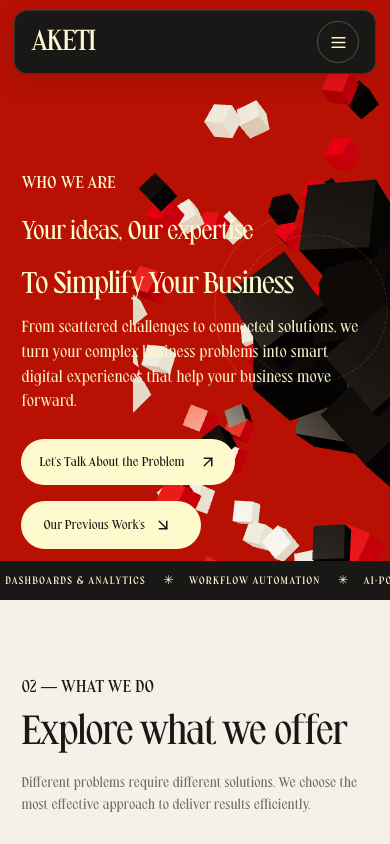
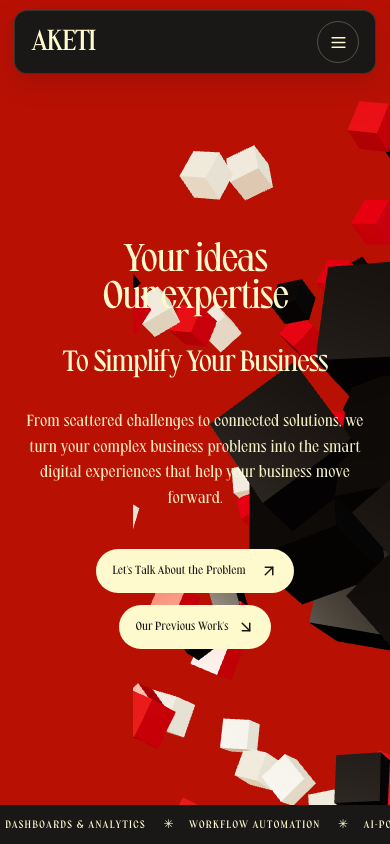
Before and after one commit to Aketi-Sai-Krishna/Aketi.com, a React (Vite) app: page /#home in a window 390 px wide. Shown: the top 844 px of the page. Built offline with nearby package versions, Linux system fonts and the light colour scheme.

Commit message:
Fix : Hero section modified according to desktop version

```diff
--- a/src/components/Hero.tsx
+++ b/src/components/Hero.tsx
@@ -9,13 +9,13 @@ export default function Hero() {
       <div className="hero-grid">
         {/* Hero content */}
         <div className="hero-copy">
-          <div><p className="eyebrow">WHO WE ARE</p></div>
+          {/* <div><p className="eyebrow">WHO WE ARE</p></div> */}
           <h1 className="hero-title">
-            <span>Your ideas, Our expertise</span>
+            <span>Your ideas <br/> Our expertise</span>
           </h1>
           <h2 className="hero-subtitle"> To Simplify Your Business</h2>
           <p className="hero-description">
-            From scattered challenges to connected solutions, we turn your complex business problems into smart digital experiences that help your business move forward.
+            From scattered challenges to connected solutions, we turn your complex business problems into the smart digital experiences that help your business move forward.
           </p>
           {/* Hero actions */}
           <div className="hero-actions">
--- a/src/components/hero.scss
+++ b/src/components/hero.scss
@@ -3,27 +3,22 @@
    AKETI HERO SECTION
 ========================================= */
 
-// .hero {
-//   position: relative;
-//   min-height: 100svh;
-//   padding-top: 80px;
-//   overflow: hidden;
-
-//   background: var(--red);
-//   color: var(--lemon);
-// }
-
-.hero {
+.hero.section-shell {
   position: relative;
-  min-height: 100svh;
-  // padding-top: 80px;
+  isolation: isolate;
 
   display: flex;
   flex-direction: column;
 
+  width: 100%;
+  max-width: none;
+  min-height: 100svh;
+
+  padding: 0 24px;
+
   background: var(--red);
   color: var(--lemon);
-   isolation: isolate;
+
   overflow: hidden;
 }
 
@@ -31,42 +26,118 @@
    HERO GRID
 ========================================= */
 
-// .hero-grid {
-//   min-height: min(680px, calc(100svh - 150px));
-//   display: grid;
-//   grid-template-columns: minmax(0, 1.3fr) minmax(0, 0.75fr);
-//   align-items: center;
-//   gap: 18px;
-// }
+.hero-grid {
+  position: relative;
+  isolation: isolate;
+  z-index: 1;
 
-.hero-grid {
+  display: grid;
+  grid-template-columns: minmax(0, 1fr) minmax(0, 1fr);
+  align-items: center;
+
   flex: 1;
+  width: 100%;
+  min-width: 0;
+  min-height: 650px;
+
+  background: transparent;
+}
+
+/* =========================================
+   ORBIT VISUAL — FULL-WIDTH BACKGROUND
+========================================= */
+
+.hero-art {
+  position: absolute;
+  z-index: 0;
+
+  top: 0;
+  right: -24px;
+  bottom: 0;
+  left: -24px;
+
+  width: auto;
+  height: 100%;
+
+  min-width: 0;
   min-height: 0;
 
-  display: grid;
-  grid-template-columns: minmax(0, 1.3fr) minmax(0, 0.75fr);
-  align-items: center;
-  gap: 18px;
-  position: relative;
-  z-index: 3;
+  background: transparent;
+  overflow: visible;
+  pointer-events: auto;
 }
+
+.hero-art > .orbit-visual {
+  position: absolute;
+  inset: 0;
+
+  width: 100%;
+  height: 100%;
+
+  min-width: 0;
+  min-height: 0;
+
+  background: transparent;
+}
+
+/* Remove decorative orbit rings */
+
+.hero-art::before,
+.hero-art::after {
+  display: none;
+  content: none;
+}
+
+/* =========================================
+   HERO CONTENT — LEFT SIDE
+========================================= */
 
 .hero-copy {
   position: relative;
   z-index: 2;
 
+  grid-column: 1;
+  grid-row: 1;
+
+  display: flex;
+  flex-direction: column;
+  align-items: flex-start;
+
   width: 100%;
+  max-width: 680px;
   min-width: 0;
-  padding: 3px 0 40px;
 
-  .eyebrow{
-    padding: 20px 0 10px;
-     margin: 60px 0 15px 0 ;
-  }
+  margin: 120px 0px 25px 25px;
+  padding-top: 0px;
+
+  text-align: left;
+  background: transparent;
 }
 
 /* =========================================
-   HERO HEADLINE
+   EYEBROW
+========================================= */
+
+.hero-copy .eyebrow {
+  display: block;
+  visibility: visible;
+  opacity: 1;
+
+  width: fit-content;
+  margin: 0 0 22px;
+  padding: 0;
+
+  color: var(--lemon);
+
+  font-size: 13px;
+  font-weight: 600;
+  line-height: 1.4;
+  letter-spacing: 0.12em;
+  text-transform: uppercase;
+}
+
+/* =========================================
+   MAIN HEADING
 ========================================= */
 
 .hero-title {
@@ -76,26 +147,27 @@
 
   width: 100%;
   max-width: 100%;
-  margin: 5px 0 15px 0 ;
+
+  margin: 5px 0 15px;
 
   color: var(--lemon);
 
   font-family: inherit;
-  font-size: clamp(48px, 5.15vw, 84px);
+  font-size: clamp(54px, 5.1vw, 88px);
   font-weight: 400;
-  line-height: 1.12;
-  letter-spacing: -0.025em;
+  line-height: 1.05;
+  letter-spacing: -0.035em;
 
   span {
     display: block;
     width: 100%;
-    // max-width: 100%;
-    white-space: nowrap;
-    // line-height: inherit;
+    white-space: normal;
   }
 }
 
-
+/* =========================================
+   SUBHEADING
+========================================= */
 
 .hero-subtitle {
   display: flex;
@@ -104,48 +176,44 @@
 
   width: 100%;
   max-width: 100%;
-  margin: 15px 0 15px 0 ;
+
+  margin: 15px 0;
 
   color: var(--lemon);
 
   font-family: inherit;
-  font-size: clamp(28px, 5.15vw, 64px);
+  font-size: clamp(32px, 3.5vw, 54px);
   font-weight: 300;
   line-height: 1.12;
   letter-spacing: -0.045em;
-
-  span {
-    display: block;
-    width: 100%;
-    // max-width: 100%;
-    white-space: nowrap;
-    // line-height: inherit;
-  }
 }
 
 /* =========================================
-   HERO DESCRIPTION
+   DESCRIPTION
 ========================================= */
 
 .hero-description {
-  max-width: 680px;
-   margin: 15px 0 15px 0 ;
+  max-width: 880px;
+  margin: 15px 0;
+
   color: rgba(255, 250, 205, 0.95);
-  font-size: clamp(25px, 1.2vw, 22px);
-  line-height: 1.85;
+
+  font-size: clamp(16px, 1.35vw, 20px);
   font-weight: 500;
+  line-height: 1.7;
 }
 
 /* =========================================
-   HERO BUTTONS
+   ACTION BUTTONS
 ========================================= */
 
 .hero-actions {
   display: flex;
   align-items: center;
+  justify-content: flex-start;
   flex-wrap: wrap;
+
   gap: 20px;
-
   margin-top: 30px;
 }
 
@@ -167,8 +235,13 @@
 }
 
 .button-cream {
+  display: inline-flex;
+  align-items: center;
+  justify-content: center;
+  gap: 14px;
+
+  min-width: 205px;
   min-height: 48px;
-  min-width: 205px;
   padding: 14px 22px;
 
   border-radius: 999px;
@@ -184,186 +257,50 @@
 }
 
 .showreel-link {
+  display: inline-flex;
+  align-items: center;
+  justify-content: center;
+  gap: 10px;
+
+  min-width: 180px;
   min-height: 48px;
-  min-width: 180px;
   padding: 14px 22px;
+
   border-radius: 999px;
+
   background: var(--lemon);
   color: var(--ink);
 
+  font-size: 13px;
+  font-weight: 700;
+  text-decoration: none;
 
-  display: inline-flex;
-  align-items: center;
-  gap: 10px;
-
-//   color: var(--lemon);
- font-weight: 700;
-
-  font-size: 13px;
-  text-decoration: none;
+  transition: transform 0.2s ease;
 }
 
-.play-button {
-  display: grid;
-  place-items: center;
-
-  width: 42px;
-  height: 42px;
-  flex-shrink: 0;
-
-  border: 1px solid rgba(255, 250, 205, 0.8);
-  border-radius: 50%;
-
-  font-size: 15px;
-
-  transition:
-    color 0.2s ease,
-    background-color 0.2s ease,
-    transform 0.2s ease;
-}
-
-.showreel-link:hover .play-button {
-  background: var(--lemon);
-  color: var(--red);
-  transform: translateY(-2px);
+.showreel-link:hover {
+  transform: translateY(-3px);
 }
 
 /* =========================================
-   HERO VISUAL
+   TICKER
 ========================================= */
 
-// .hero-art {
-//   position: relative;
+.hero .ticker {
+  position: relative;
+  z-index: 5;
 
-//   display: flex;
-//   align-items: center;
-//   justify-content: center;
+  flex-shrink: 0;
 
-//   width: 100%;
-//   min-width: 0;
-//   min-height: 440px;
+  width: calc(100% + 48px);
+  margin: auto -24px 0;
 
-//   overflow: visible;
-// }
-
-.hero-art {
-  position: absolute;
-  inset: -10% -8%;
-  top: -8%;
-  right: -20%;
-  bottom: -8%;
-  left: 50%;
-  z-index: 1;
-  // width: auto;
-  // height: auto;
-    min-width: 0;
-  min-height: 0;
-  min-height: 0;
-  overflow: visible;
-  pointer-events: auto;
-}
-
-.hero-art > .orbit-visual {
-  position: absolute;
-  inset: 0;
-  width: 100%;
-  height: 100%;
-  min-height: 0;
-}
-
-
-
-.hero-art::before,
-.hero-art::after {
-  position: absolute;
-  top: 50%;
-  left: 70%;
-
-  aspect-ratio: 1;
-  border-radius: 50%;
-
-  content: '';
-  pointer-events: none;
-  transform: translate(-50%, -50%);
-}
-
-.hero-art::before {
-  width: 76%;
-  border: 1px solid rgba(255, 250, 205, 0.12);
-}
-
-.hero-art::after {
-  width: 57%;
-  border: 1px dashed rgba(255, 250, 205, 0.15);
-}
-
-/* =========================================
-   HERO STICKER
-========================================= */
-
-.art-sticker {
-  position: absolute;
-  z-index: 4;
-  right: 3%;
-  bottom: 12%;
-
-  display: flex;
-  flex-direction: column;
-  align-items: center;
-  justify-content: center;
-
-  width: 82px;
-  height: 82px;
-  padding: 8px;
-  border-radius: 50%;
-
-  background: var(--lemon);
-  color: var(--red);
-
-  font-size: 10px;
-  font-weight: 700;
-  line-height: 1.15;
-  text-align: center;
-
-  transform: rotate(10deg);
-  box-shadow: 0 10px 25px rgba(0, 0, 0, 0.12);
-
-  .sticker-symbol {
-    position: absolute;
-    top: 5px;
-    right: 12px;
-
-    font-size: 15px;
-    font-weight: 400;
-  }
-}
-
-/* =========================================
-   SERVICES TICKER
-========================================= */
-
-// .ticker {
-//   position: relative;
-
-//   margin: 0 calc(var(--page-pad) * -1);
-//   padding: 14px 0;
-
-//   overflow: hidden;
-
-//   background: var(--ink);
-//   color: var(--lemon);
-// }
-
-.ticker {
-  flex-shrink: 0;
-  width: calc(100% + (var(--page-pad) * 2));
-  margin: auto calc(var(--page-pad) * -1) 0;
   padding: 14px 0;
 
   overflow: hidden;
+
   background: var(--ink);
   color: var(--lemon);
-  z-index:999;
 }
 
 .ticker-track {
@@ -401,91 +338,106 @@
   }
 }
 
-/* Pause ticker when reduced motion is preferred */
-@media (prefers-reduced-motion: reduce) {
-  .ticker-track {
-    animation: none;
+/* =========================================
+   LARGE DESKTOP
+========================================= */
+
+@media (min-width: 1500px) {
+  .hero-title {
+    font-size: clamp(88px, 6.4vw, 124px);
+  }
+
+  .hero-copy {
+    max-width: 760px;
   }
 }
 
 /* =========================================
-   LAPTOPS
+   TABLET + SMALL DESKTOP
 ========================================= */
 
 @media (max-width: 1200px) {
-  .hero {
-    padding-top: 72px;
+  .hero.section-shell {
+    padding: 72px 22px 0;
   }
 
   .hero-grid {
-    grid-template-columns: minmax(0, 1.25fr) minmax(0, 0.75fr);
-    gap: 16px;
+    display: flex;
+    align-items: center;
+    justify-content: center;
+
+    min-height: 700px;
+  }
+
+  .hero-art {
+    inset: 0 -22px;
+    overflow: hidden;
+  }
+
+  .hero-copy {
+    width: min(90%, 850px);
+    max-width: 850px;
+
+    margin: auto;
+    padding: 80px 0;
+
+    align-items: center;
+    text-align: center;
+  }
+
+  .hero-copy .eyebrow {
+    margin: 0 auto 24px;
   }
 
   .hero-title {
-    font-size: clamp(32px, 3.8vw, 46px);
-    line-height: 1.16;
+    align-items: center;
+    font-size: clamp(38px, 5.2vw, 62px);
+    line-height: 1.12;
     letter-spacing: -0.04em;
   }
 
-  .hero-art {
-    min-height: 380px;
+  .hero-subtitle {
+    align-items: center;
+    font-size: clamp(30px, 4.6vw, 52px);
   }
 
-  .art-sticker {
-    width: 72px;
-    height: 72px;
-    font-size: 9px;
+  .hero-description {
+    max-width: 680px;
+    margin: 15px auto;
+    font-size: clamp(16px, 1.8vw, 20px);
+  }
+
+  .hero-actions {
+    justify-content: center;
+    align-items: center;
+    margin-top: 26px;
   }
 }
 
 /* =========================================
-   TABLETS
+   TABLET
 ========================================= */
 
 @media (max-width: 900px) {
-  .hero {
-    min-height: auto;
-    padding-top: 70px;
-  }
-
   .hero-grid {
-    position: relative;
-    z-index: 2;
-    pointer-events: none;
-    grid-template-columns: minmax(0, 1fr);
-    gap: 0;
-
-    min-height: auto;
+    min-height: 680px;
   }
 
   .hero-copy {
-    padding: 48px 0 16px;
-     pointer-events: auto;
+    width: 90%;
+    padding: 75px 0;
   }
 
-  .ticker {
-  position: relative;
-  z-index: 3;
-}
+  .hero-title {
+    font-size: clamp(36px, 6vw, 54px);
+  }
 
-  .hero-title {
-    font-size: clamp(36px, 6vw, 58px);
-    line-height: 1.12;
-    letter-spacing: -0.045em;
+  .hero-subtitle {
+    font-size: clamp(29px, 5vw, 44px);
   }
 
   .hero-description {
     max-width: 600px;
-  }
-
-  .hero-art {
-    min-height: clamp(300px, 60vw, 480px);
-  }
-
-  .art-sticker {
-    right: 10%;
-    bottom: 10%;
   }
 }
 
@@ -493,79 +445,62 @@
    MOBILE
 ========================================= */
 
-@media (max-width: 600px) {
-  .hero {
-    padding-top: 56px;
+@media (max-width: 700px) {
+  .hero.section-shell {
+    padding: 82px 22px 0;
+  }
+
+  .hero-grid {
+    min-height: 680px;
+  }
+
+  .hero-art {
+    inset: 0 -22px;
   }
 
   .hero-copy {
-    padding: 38px 0 12px;
+    width: 100%;
+    padding: 65px 0;
   }
 
   .hero-title {
-    margin-bottom: 22px;
+    font-size: clamp(36px, 9vw, 54px);
+    line-height: 1.05;
+  }
 
-    font-size: clamp(24px, 5.8vw, 35px);
-    line-height: 1.2;
-    letter-spacing: -0.035em;
-
-    span {
-      white-space: nowrap;
-    }
+  .hero-subtitle {
+    font-size: clamp(27px, 7vw, 40px);
+    line-height: 1.18;
   }
 
   .hero-description {
-    max-width: 100%;
-
+    max-width: 420px;
     font-size: 15px;
-    line-height: 1.65;
+    line-height: 1.7;
   }
 
   .hero-actions {
-    align-items: flex-start;
-    gap: 16px;
-
-    margin-top: 24px;
+    justify-content: center;
+    gap: 12px;
+    margin-top: 22px;
   }
 
-  .button-cream {
+  .button-cream,
+  .showreel-link {
     min-width: 0;
-    min-height: 46px;
-    padding: 13px 18px;
-
-    font-size: 12px;
+    min-height: 44px;
+    padding: 12px 16px;
+    font-size: 11px;
   }
 
   .showreel-link {
-    gap: 9px;
-    font-size: 12px;
+    gap: 8px;
   }
 
-  .play-button {
-    width: 38px;
-    height: 38px;
-  }
-
-  .hero-art {
-    min-height: 300px;
-  }
-
-  .art-sticker {
-    right: 4%;
-    bottom: 8%;
-
-    width: 66px;
-    height: 66px;
-    font-size: 8px;
-  }
-
-  .art-sticker .sticker-symbol {
-    top: 4px;
-    right: 9px;
-    font-size: 12px;
-  }
-
-  .ticker {
+  .hero .ticker {
+    width: calc(100% + 44px);
+    margin-left: -22px;
+    margin-right: -22px;
     padding: 12px 0;
   }
 
@@ -583,10 +518,13 @@
    SMALL MOBILE
 ========================================= */
 
-@media (max-width: 360px) {
-  .hero-title {
-    font-size: 22px;
-    letter-spacing: -0.04em;
+@media (max-width: 430px) {
+  .hero-grid {
+    min-height: 650px;
+  }
+
+  .hero-copy {
+    width: 100%;
   }
 
   .hero-actions {
@@ -594,12 +532,21 @@
   }
 
   .button-cream {
-    padding: 12px 14px;
-    gap: 8px;
+    min-width: 180px;
+  }
+}
+
+/* =========================================
+   REDUCED MOTION
+========================================= */
+
+@media (prefers-reduced-motion: reduce) {
+  .ticker-track {
+    animation: none;
   }
 
+  .button,
   .showreel-link {
-    gap: 7px;
-    font-size: 11px;
+    transition: none;
   }
 }
```
